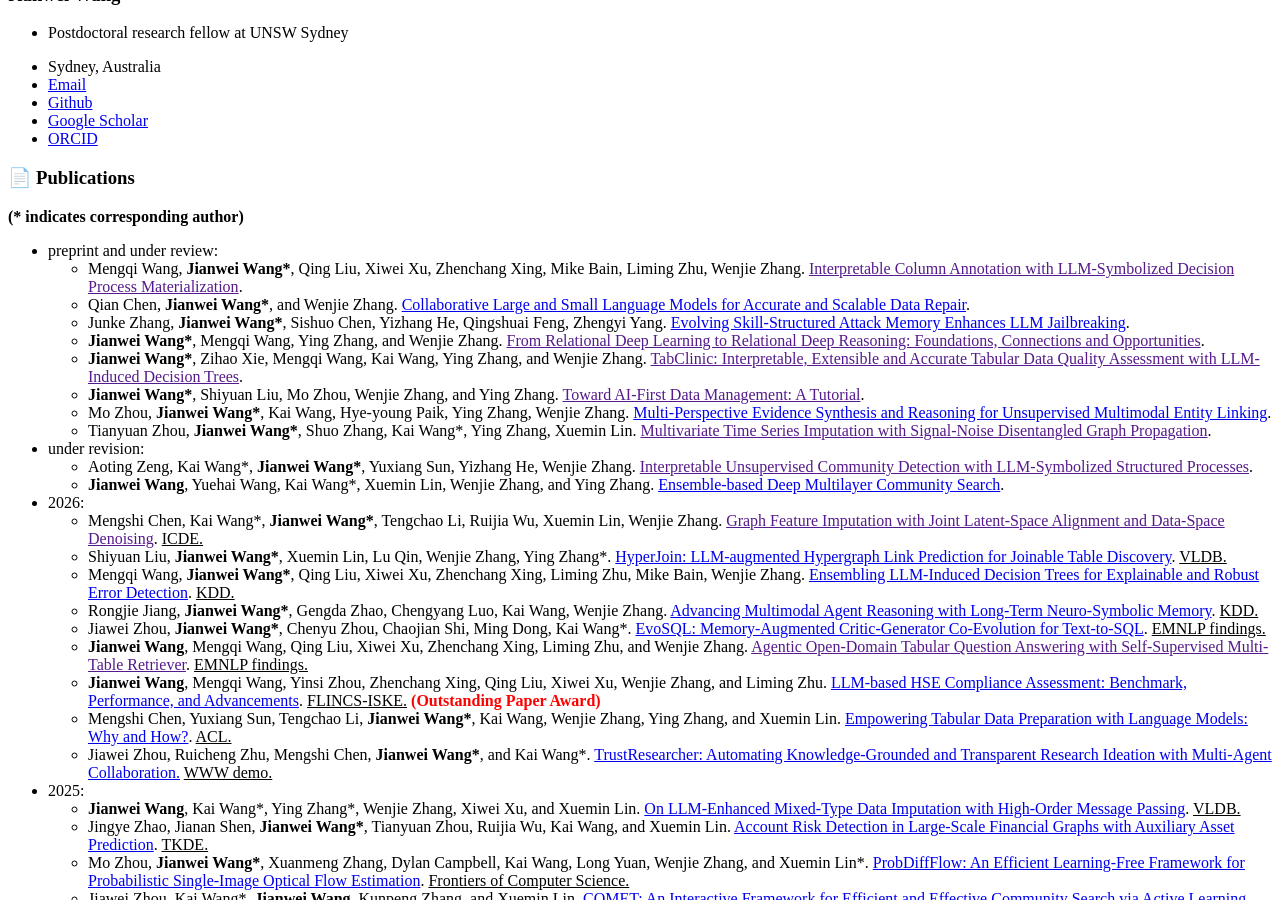
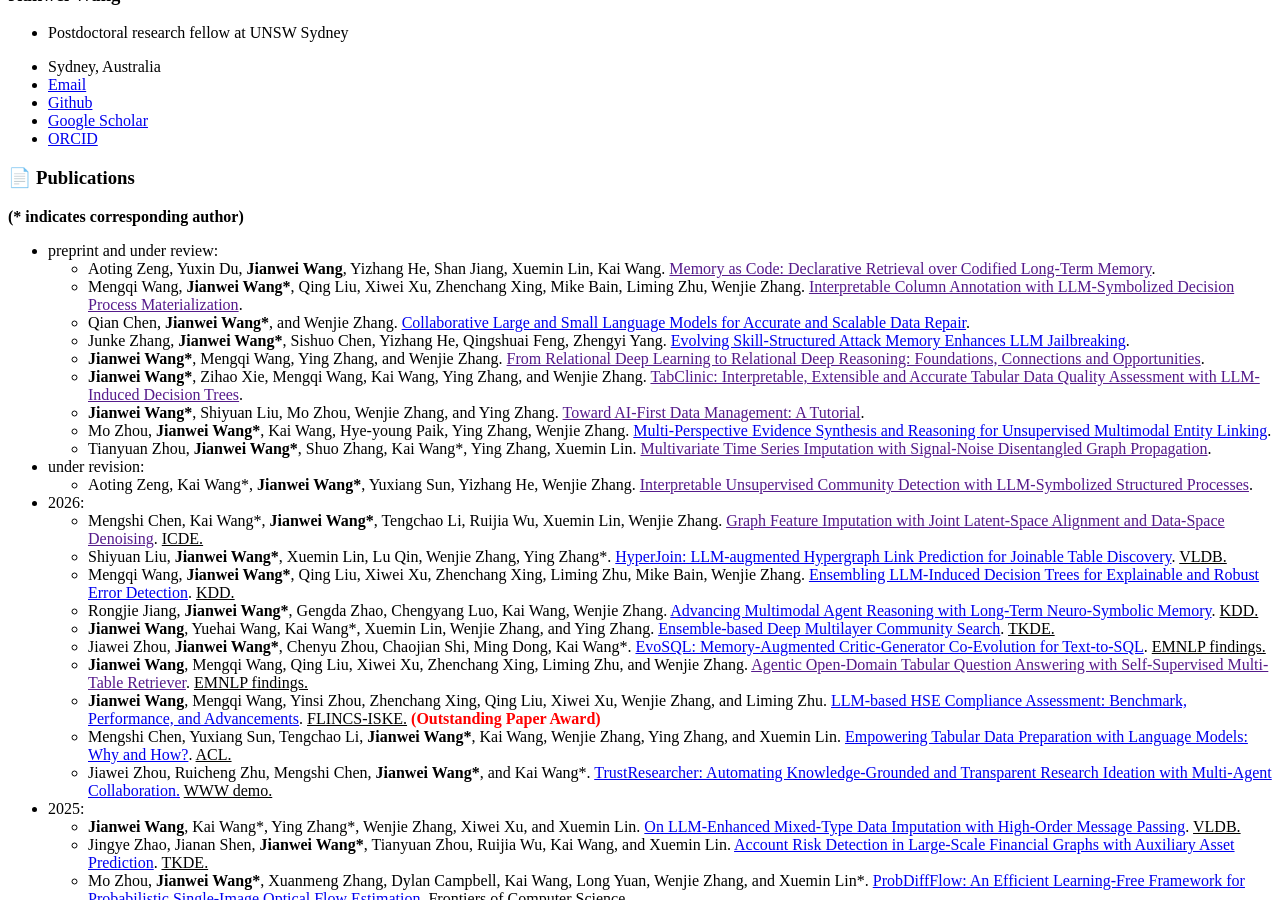
Before and after one commit to jianwei-cse/jianwei-cse.github.io, a Jekyll site: the page built from _pages/includes/publications.md, in a window 1280 px wide and 900 px high, scrolled down 1521 px. Built offline with Jekyll 4.4.1, drawn with Linux system fonts in a browser that asks for light colours; our own code applies the rules of GitHub Pages for plain Markdown files; a script bundle is joined from its source files by our own code.

Commit message:
Update publications: EnMCS accepted at TKDE, add Memory as Code preprint
Generated with [Devin](https://devin.ai)

Co-Authored-By: Devin <158243242+devin-ai-integration[bot]@users.noreply.github.com>

```diff
--- a/_pages/includes/publications.md
+++ b/_pages/includes/publications.md
@@ -3,6 +3,7 @@
 **(* indicates corresponding author)**
 
 * preprint and under review:
+  + Aoting Zeng, Yuxin Du, **Jianwei Wang**, Yizhang He, Shan Jiang, Xuemin Lin, Kai Wang. [Memory as Code: Declarative Retrieval over Codified Long-Term Memory]().
   + Mengqi Wang, **Jianwei Wang\***, Qing Liu, Xiwei Xu, Zhenchang Xing, Mike Bain, Liming Zhu, Wenjie Zhang. [Interpretable Column Annotation with LLM-Symbolized Decision Process Materialization]().
   + Qian Chen, **Jianwei Wang\***, and Wenjie Zhang. [Collaborative Large and Small Language Models for Accurate and Scalable Data Repair](https://arxiv.org/pdf/2606.17582v1).
   + Junke Zhang, **Jianwei Wang\***, Sishuo Chen, Yizhang He, Qingshuai Feng, Zhengyi Yang. [Evolving Skill-Structured Attack Memory Enhances LLM Jailbreaking](https://arxiv.org/abs/2605.29237).
@@ -14,13 +15,13 @@
 
 * under revision:
   + Aoting Zeng, Kai Wang\*,  **Jianwei Wang\***, Yuxiang Sun, Yizhang He, Wenjie Zhang. [Interpretable Unsupervised Community Detection with LLM-Symbolized Structured Processes]().
-  + **Jianwei Wang**, Yuehai Wang, Kai Wang\*, Xuemin Lin, Wenjie Zhang, and Ying Zhang. [Ensemble-based Deep Multilayer Community Search](https://arxiv.org/abs/2501.02194).
 
 * 2026:
   + Mengshi Chen, Kai Wang\*, **Jianwei Wang\***, Tengchao Li, Ruijia Wu, Xuemin Lin, Wenjie Zhang. [Graph Feature Imputation with Joint Latent-Space Alignment and Data-Space Denoising](). <u> ICDE. </u>
   + Shiyuan Liu, **Jianwei Wang\***, Xuemin Lin, Lu Qin, Wenjie Zhang, Ying Zhang\*. [HyperJoin: LLM-augmented Hypergraph Link Prediction for Joinable Table Discovery](https://arxiv.org/abs/2601.01015). <u> VLDB. </u>
   + Mengqi Wang, **Jianwei Wang\***, Qing Liu, Xiwei Xu, Zhenchang Xing, Liming Zhu, Mike Bain, Wenjie Zhang. [Ensembling LLM-Induced Decision Trees for Explainable and Robust Error Detection](https://www.arxiv.org/abs/2512.07246). <u> KDD.</u>
   + Rongjie Jiang, **Jianwei Wang\***, Gengda Zhao, Chengyang Luo, Kai Wang, Wenjie Zhang. [Advancing Multimodal Agent Reasoning with Long-Term Neuro-Symbolic Memory](https://arxiv.org/abs/2603.15280). <u> KDD.</u>
+  + **Jianwei Wang**, Yuehai Wang, Kai Wang\*, Xuemin Lin, Wenjie Zhang, and Ying Zhang. [Ensemble-based Deep Multilayer Community Search](https://arxiv.org/abs/2501.02194). <u>TKDE.</u>
   + Jiawei Zhou, **Jianwei Wang\***, Chenyu Zhou, Chaojian Shi, Ming Dong, Kai Wang\*. [EvoSQL: Memory-Augmented Critic-Generator Co-Evolution for Text-to-SQL](https://arxiv.org/abs/2607.20489). <u> EMNLP findings.</u>
   + **Jianwei Wang**, Mengqi Wang, Qing Liu, Xiwei Xu, Zhenchang Xing, Liming Zhu, and Wenjie Zhang. [Agentic Open-Domain Tabular Question Answering with Self-Supervised Multi-Table Retriever](). <u> EMNLP findings.</u>
   + **Jianwei Wang**, Mengqi Wang, Yinsi Zhou, Zhenchang Xing, Qing Liu, Xiwei Xu, Wenjie Zhang, and Liming Zhu. [LLM-based HSE Compliance Assessment: Benchmark, Performance, and Advancements](https://arxiv.org/pdf/2505.22959). <u> FLINCS-ISKE.</u> <span style="color:red">**(Outstanding Paper Award)**</span>
```
